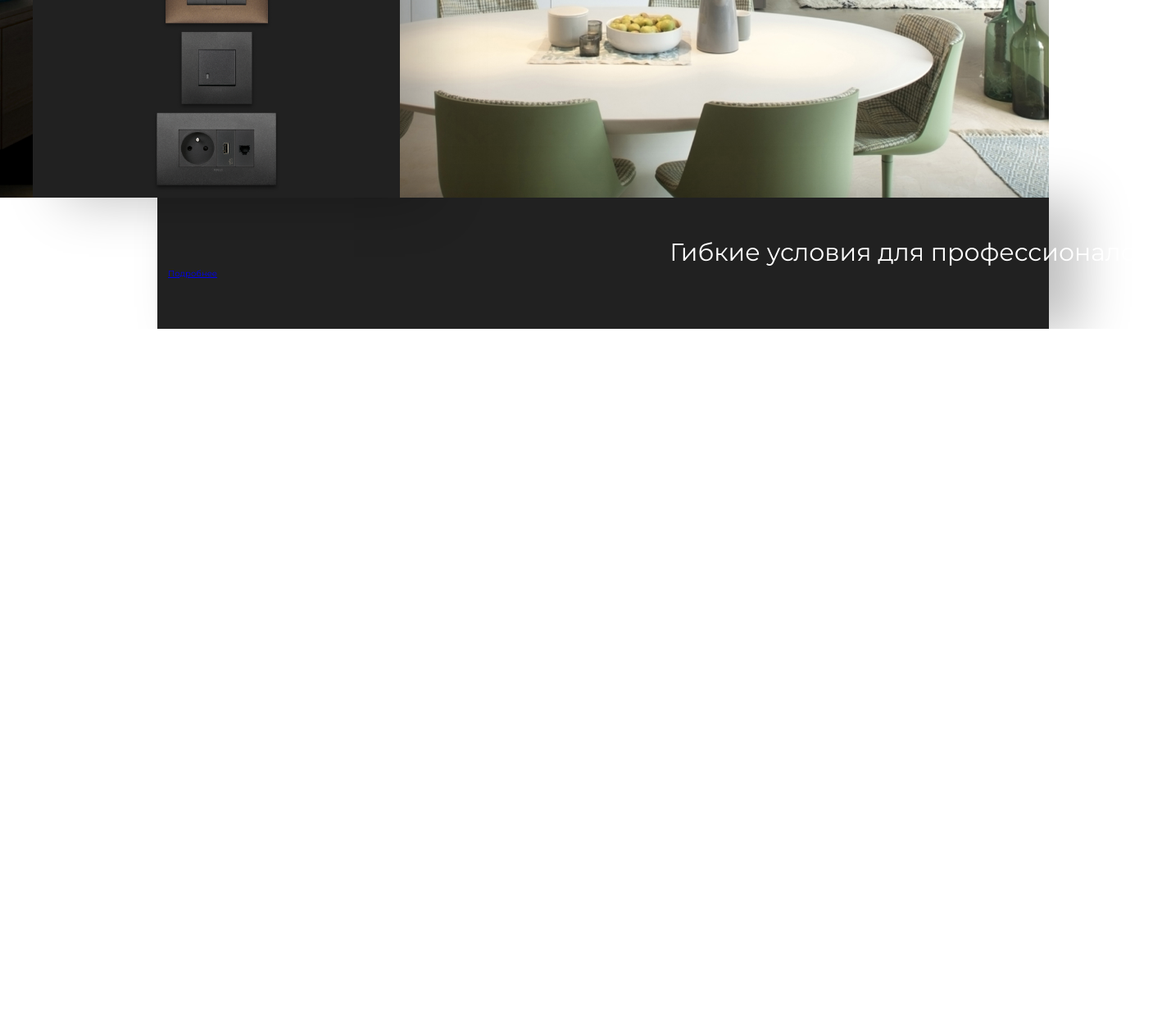
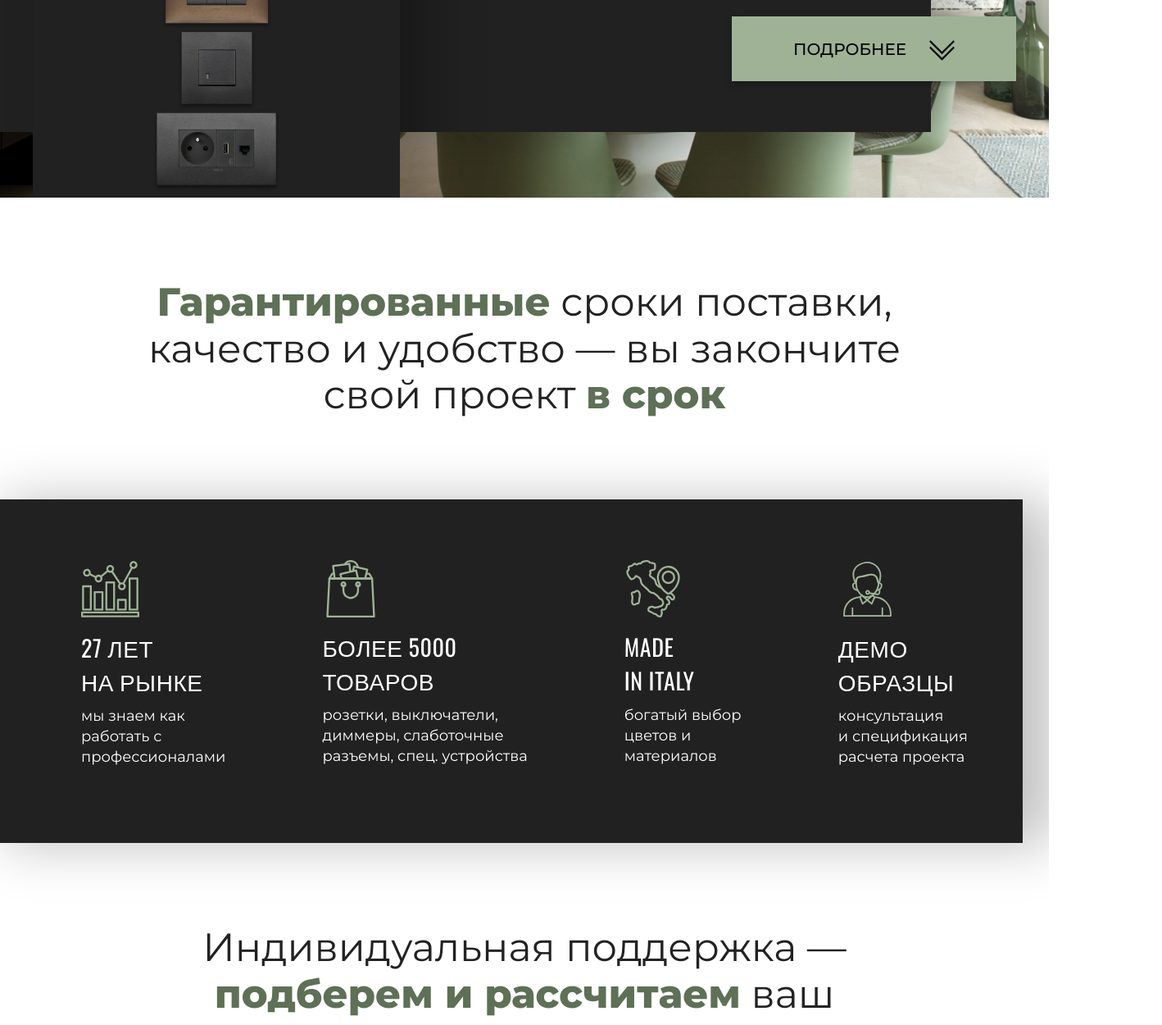
Before and after one commit to DreasWeiss/eletrodom, a plain HTML site: page index.html in a window 1280 px wide. Shown: the part 559-1809 px from the top of the page at 82% size, 1418 px wide, since content can reach past the window. Before the commit the page ends 960 px from the top, so only its background shows below. Drawn offline with nearby package versions, Linux system fonts and the light colour scheme.

Commit message:
section about desktop

```diff
--- /dev/null
+++ b/CSS/SCSS/components/_about.scss
@@ -0,0 +1,65 @@
+.about {
+    .adv {
+        margin: 99px auto;
+        display: block;
+        max-width: 954px;
+        font-family: $Montserrat;
+        font-style: normal;
+        font-weight: normal;
+        font-size: 48px;
+        line-height: 118%;
+        text-align: center;
+
+        span {
+            color: #5E7056;
+            font-weight: 800;
+        }
+    }
+}
+
+.about_about {
+    .items {
+        display: flex;
+        justify-content: space-around;
+        align-items: center;
+        position: relative;
+        padding: 74px 0 92px;
+
+        &:before {
+            content: '';
+            width: 100vw;
+            height: 100%;
+            background: #212121;
+            box-shadow: 37px 2px 62px rgba(0, 0, 0, 0.25);
+            position: absolute;
+            top: 0;
+            left: -6%;
+            z-index: -1;
+        }
+
+        .item {
+            max-width: 260px;
+            color: #FFFFFF;
+
+            .item-title {
+                margin-top: 15px;
+                margin-bottom: 10px;
+                font-family: $Oswald;
+                font-style: normal;
+                font-weight: normal;
+                font-size: 28px;
+                line-height: 41px;
+                letter-spacing: 0.02em;
+                text-transform: uppercase;
+            }
+
+            .item-text {
+                font-family: $Montserrat;
+                font-style: normal;
+                font-weight: normal;
+                font-size: 18px;
+                line-height: 139.7%;
+            }
+        }
+    }
+}
--- /dev/null
+++ b/CSS/SCSS/components/_btns.scss
@@ -0,0 +1,22 @@
+.button {
+    display: inline-block;
+    font-family: $Montserrat;
+    font-style: normal;
+    font-weight: 500;
+    font-size: 20px;
+    text-decoration: none;
+    line-height: 139.7%;
+    text-transform: uppercase;
+    color: #000000;
+    padding: 26px 75px 22px;
+    background: #9FB296;
+    box-shadow: 0px 4px 8px rgba(0, 0, 0, 0.25);
+
+    span {
+        margin-right: 28px;
+    }
+}
+
+.button-hero {
+    margin-top: 33px;
+}
--- a/CSS/SCSS/components/_hero.scss
+++ b/CSS/SCSS/components/_hero.scss
@@ -3,28 +3,7 @@
     height: 100vh;
     background: url(".././IMG/hero_bg.jpg") no-repeat;
     background-size: cover;
-    position: relative;
-
-    .hero_link {
-        width: 85vw;
-        padding: 46px 0 62px 0;
-        background: #212121;
-        box-shadow: 37px 2px 62px rgba(0, 0, 0, 0.25);
-        position: absolute;
-        top: 34.76;
-        right: 0;
-        z-index: 1;
-
-        p {
-            font-family: $Montserrat;
-            font-style: normal;
-            font-weight: normal;
-            font-size: 30px;
-            line-height: 139.7%;
-            text-align: right;
-            color: #FFFFFF;
-        }
-    }
+    overflow: hidden;
 }
 
 .hero_section {
@@ -112,6 +91,7 @@
 .hero_right {
     width: 64%;
     max-width: 752px;
+    z-index: 998;
 
     header {
         display: flex;
@@ -125,6 +105,7 @@
             font-style: normal;
             font-weight: 500;
             font-size: 16px;
+            margin-right: 11px;
 
             &:nth-child(1) {
                 margin-left: 57px;
@@ -143,7 +124,38 @@
         margin-top: 110px;
     }
 
-    .test{
+    .hero_right-link {
+        width: 100%;
+        z-index: 9999;
+        margin-top: 60px;
 
+        .hero_right-link2 {
+            width: 100%;
+            padding: 46px 0 62px 0;
+            position: relative;
+            z-index: 9999;
+            text-align: right;
+
+            &:before {
+                content: '';
+                width: 100vw;
+                height: 100%;
+                background: #212121;
+                box-shadow: 37px 2px 62px rgba(0, 0, 0, 0.25);
+                position: absolute;
+                top: 0;
+                left: -84%;
+                z-index: -1;
+            }
+
+            p {
+                font-family: $Montserrat;
+                font-style: normal;
+                font-weight: normal;
+                font-size: 30px;
+                line-height: 139.7%;
+                color: #FFFFFF;
+            }
+        }
     }
 }
--- a/CSS/SCSS/main.scss
+++ b/CSS/SCSS/main.scss
@@ -11,6 +11,10 @@ body {
     width: 100%;
 }
 
+.wrapper {
+    overflow: hidden;
+}
+
 .container {
     width: 1200px;
     padding: 0 13px;
@@ -18,3 +22,5 @@ body {
 }
 
 @import "./components/hero";
+@import "./components/btns";
+@import "./components/about";
--- a/index.html
+++ b/index.html
@@ -1,20 +1,24 @@
 <!DOCTYPE html>
 <html lang="en">
   <head>
-    <meta charset="UTF-8">
-    <meta name="viewport" content="width=device-width, initial-scale=1.0">
+    <meta charset="UTF-8" />
+    <meta name="viewport" content="width=device-width, initial-scale=1.0" />
     <title>Electrodom</title>
-    <link rel="stylesheet" href="./CSS/main.min.css">
-    <link rel="preconnect" href="https://fonts.googleapis.com">
-<link rel="preconnect" href="https://fonts.gstatic.com" crossorigin>
-<link href="https://fonts.googleapis.com/css2?family=Montserrat:ital,wght@0,100;0,200;0,300;0,400;0,500;0,600;0,700;0,800;0,900;1,100;1,200;1,300;1,400;1,500;1,600;1,700;1,800;1,900&family=Oswald:wght@200;300;400;500;600;700&display=swap" rel="stylesheet">
+    <link rel="stylesheet" href="./CSS/main.min.css" />
+    <link rel="preconnect" href="https://fonts.googleapis.com" />
+    <link rel="preconnect" href="https://fonts.gstatic.com" crossorigin />
+    <link
+      href="https://fonts.googleapis.com/css2?family=Montserrat:ital,wght@0,100;0,200;0,300;0,400;0,500;0,600;0,700;0,800;0,900;1,100;1,200;1,300;1,400;1,500;1,600;1,700;1,800;1,900&family=Oswald:wght@200;300;400;500;600;700&display=swap"
+      rel="stylesheet"
+    />
   </head>
   <body>
+      <div class="wrapper">
     <section class="hero">
       <div class="container">
         <div class="hero_section">
           <div class="hero_left">
-                    <img class="logo" src="././IMG/logo.jpg" alt="Electrodom">
+            <img class="logo" src="././IMG/logo.jpg" alt="Electrodom" />
             <div class="items">
               <div class="item item1"></div>
               <div class="item item2"></div>
@@ -29,28 +33,76 @@
               <a href="mailto:info@electrodom.ru">info@electrodom.ru</a>
               <div class="connection">
                 <a href="#">
-                                <img src="././IMG/icons/whatsapp.svg" alt="whatsapp icon">
+                  <img src="././IMG/icons/whatsapp.svg" alt="whatsapp icon" />
                 </a>
                 <a href="#">
-                                <img src="././IMG/icons/phone-call 1.svg" alt="phone icon">
+                  <img src="././IMG/icons/phone-call 1.svg" alt="phone icon" />
                   <span>+7 967 053 31 82</span>
                 </a>
               </div>
             </header>
-                    <h1 class="hero_right-title">Электрика
-                        премиум&nbsp;класса
-                        </h1>
-                    <div class="test">
-
+            <h1 class="hero_right-title">Электрика премиум&nbsp;класса</h1>
+            <div class="hero_right-link">
+                <div class="hero_right-link2">
+                    <p>Гибкие условия для профессионалов</p>
+                    <a class="button button-hero" href="#">
+                        <span>Подробнее</span><img src="././IMG/icons/arrows.svg" alt="arrows"></a>
                 </div>
             </div>
           </div>
         </div>
-        <div class="hero_link">
+      </div>
+    </section>
+    <section class="about">
         <div class="container">
-                <p>Гибкие условия для профессионалов</p>
-                <a href="#">Подробнее</a>
+            <div class="adv">
+                <span>Гарантированные</span> сроки поставки, качество и удобство — вы закончите свой проект <span>в срок</span>
+            </div>
+            <div class="about_about">
+                <div class="items">
+                    <div class="item">
+                        <img class="item-img" src="././IMG/about/stats 1.svg" alt=""></img>
+                        <div class="item-title">
+                            27 лет <br> на рынке
+                        </div>
+                        <div class="item-text">
+                            мы знаем как <br> работать с<br> профессионалами
+                        </div>
+                    </div>
+                    <div class="item">
+                        <img class="item-img" src="././IMG/about/shopping-bag 1.svg" alt=""></img>
+                        <div class="item-title">
+                            Более 5000<br> товаров
+                        </div>
+                        <div class="item-text">
+                            розетки, выключатели,<br> диммеры, слаботочные<br>разъемы, cпец. устройства
+                        </div>
+                    </div>
+                    <div class="item">
+                        <img class="item-img" src="././IMG/about/italy 1.svg" alt=""></img>
+                        <div class="item-title">
+                            Made<br> in Italy
+                        </div>
+                        <div class="item-text">
+                            богатый выбор<br>  цветов и<br>  материалов
+                        </div>
+                    </div>
+                    <div class="item">
+                        <img class="item-img" src="././IMG/about/helpline 1.svg" alt=""></img>
+                        <div class="item-title">
+                            Демо <br>Образцы
+                        </div>
+                        <div class="item-text">
+                            консультация<br> и спецификация<br> расчета проекта
+                        </div>
+                    </div>
+                </div>
+            </div>
+            <div class="adv">
+                Индивидуальная поддержка — <span>подберем и рассчитаем</span> ваш проект. Ваши идеи — наша смета и расчет
             </div>
         </div>
     </section>
+</div>
   </body>
+</html>
```
Also changed, not shown: CSS/SCSS/main.css, CSS/main.min.css, IMG/about/1.svg (added), IMG/about/helpline 1.svg (added), IMG/about/italy 1.svg (added), IMG/about/shopping-bag 1.svg (added), IMG/about/stats 1.svg (added), IMG/icons/arrows.svg (added), 3 other files. Lines whose indentation alone changed are shown as unchanged.
